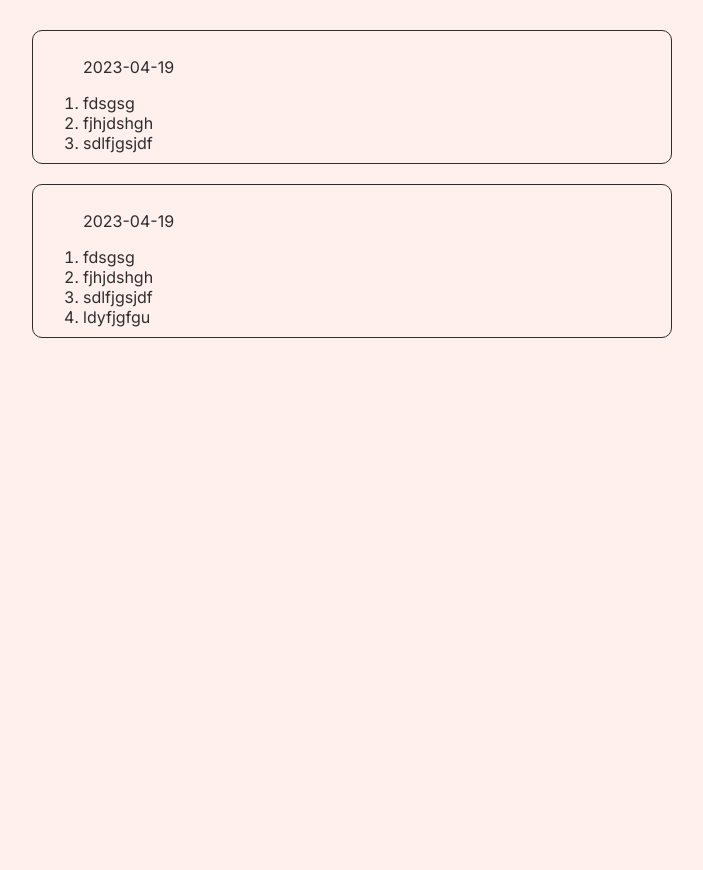
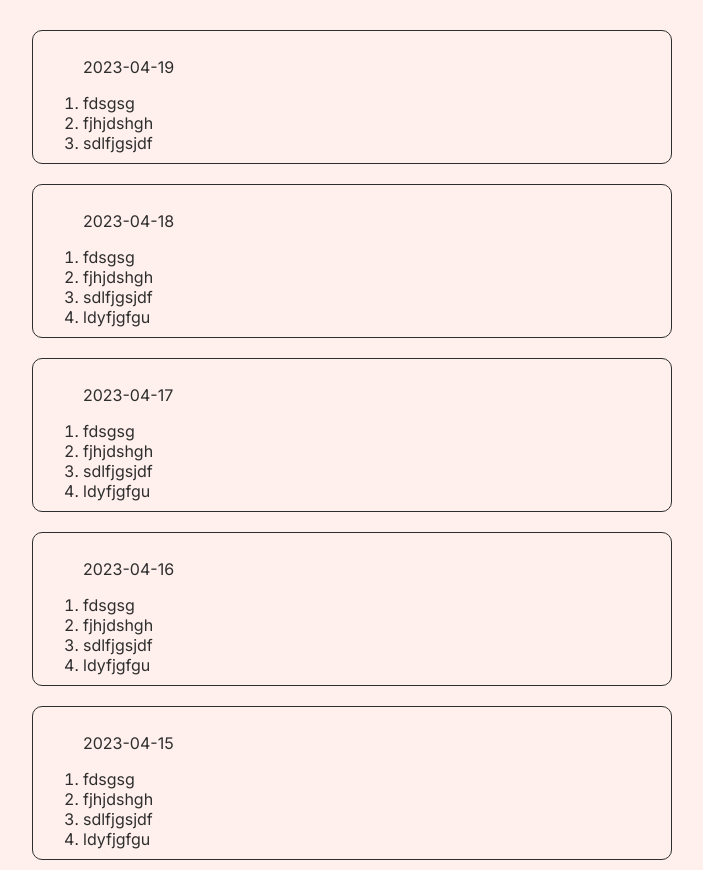
Before and after one commit to Olga-Mishareva/like-it-did-it, a Next.js app: page /components/ListPage/ListPage in a window 1280 px wide. Shown: the whole page, without its empty margins (288-991 px from the left). Before the commit the page ends 800 px from the top, so only its background shows below. Built offline with nearby package versions, Linux system fonts and the light colour scheme.

Commit message:
feat: add more mocke data

```diff
--- a/db.ts
+++ b/db.ts
@@ -1,6 +1,7 @@
 export const db = [
   {
-    date: new Date().toISOString().split("T")[0],
+    // date: new Date().toISOString().split("T")[0],
+    date: "2023-04-19",
     status: "liked",
     dayEvents: ["fdsgsg", "fjhjdshgh", "sdlfjgsjdf"],
     userId: "2834-4676",
@@ -8,7 +9,31 @@ export const db = [
     userEmail: "email@om.com",
   },
   {
-    date: new Date().toISOString().split("T")[0],
+    date: "2023-04-18",
+    status: "did",
+    dayEvents: ["fdsgsg", "fjhjdshgh", "sdlfjgsjdf", "ldyfjgfgu"],
+    userId: "3948-4856",
+    userName: "rr",
+    userEmail: "email@rr.com",
+  },
+  {
+    date: "2023-04-17",
+    status: "did",
+    dayEvents: ["fdsgsg", "fjhjdshgh", "sdlfjgsjdf", "ldyfjgfgu"],
+    userId: "3948-4856",
+    userName: "rr",
+    userEmail: "email@rr.com",
+  },
+  {
+    date: "2023-04-16",
+    status: "did",
+    dayEvents: ["fdsgsg", "fjhjdshgh", "sdlfjgsjdf", "ldyfjgfgu"],
+    userId: "3948-4856",
+    userName: "rr",
+    userEmail: "email@rr.com",
+  },
+  {
+    date: "2023-04-15",
     status: "did",
     dayEvents: ["fdsgsg", "fjhjdshgh", "sdlfjgsjdf", "ldyfjgfgu"],
     userId: "3948-4856",
```
